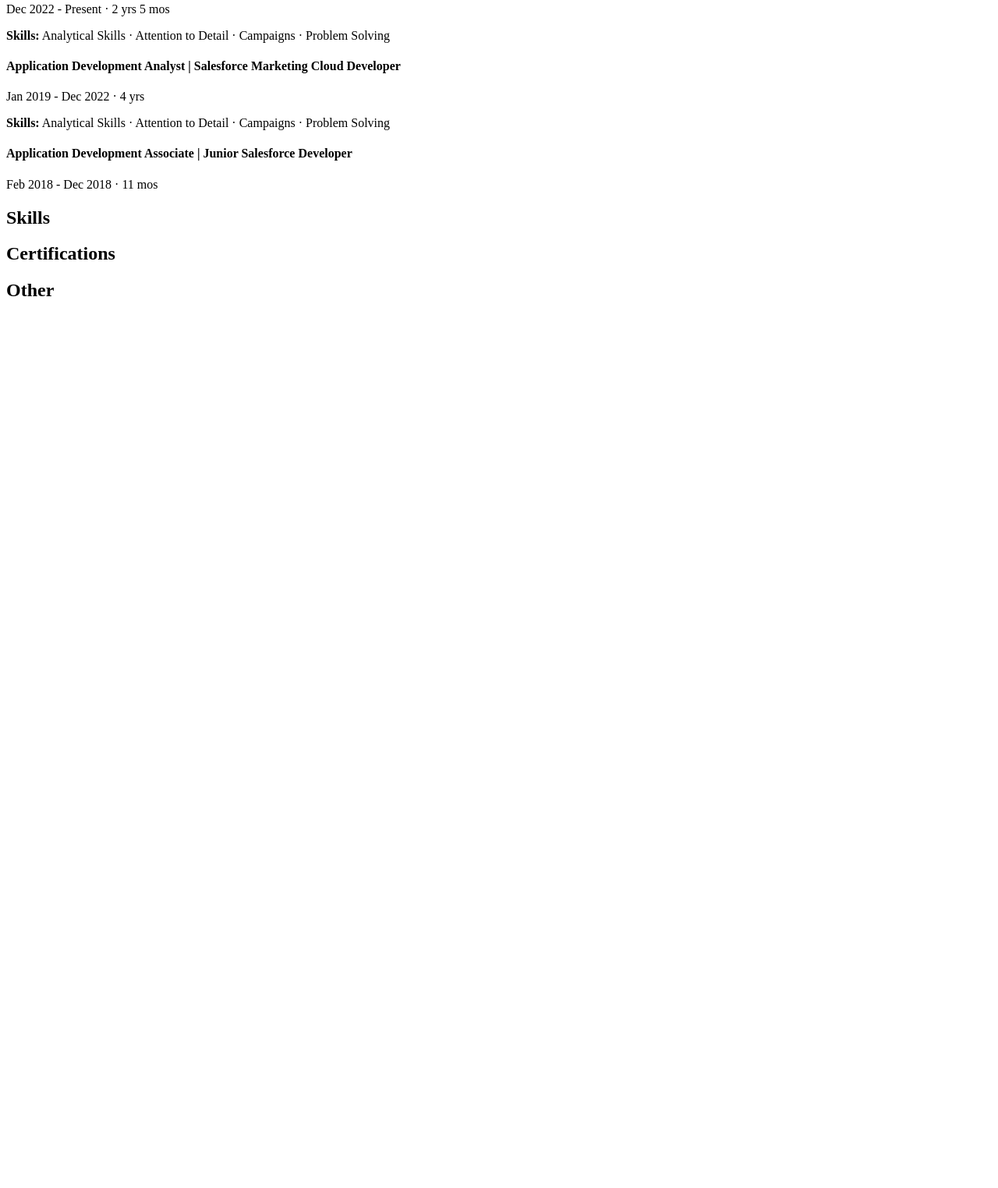
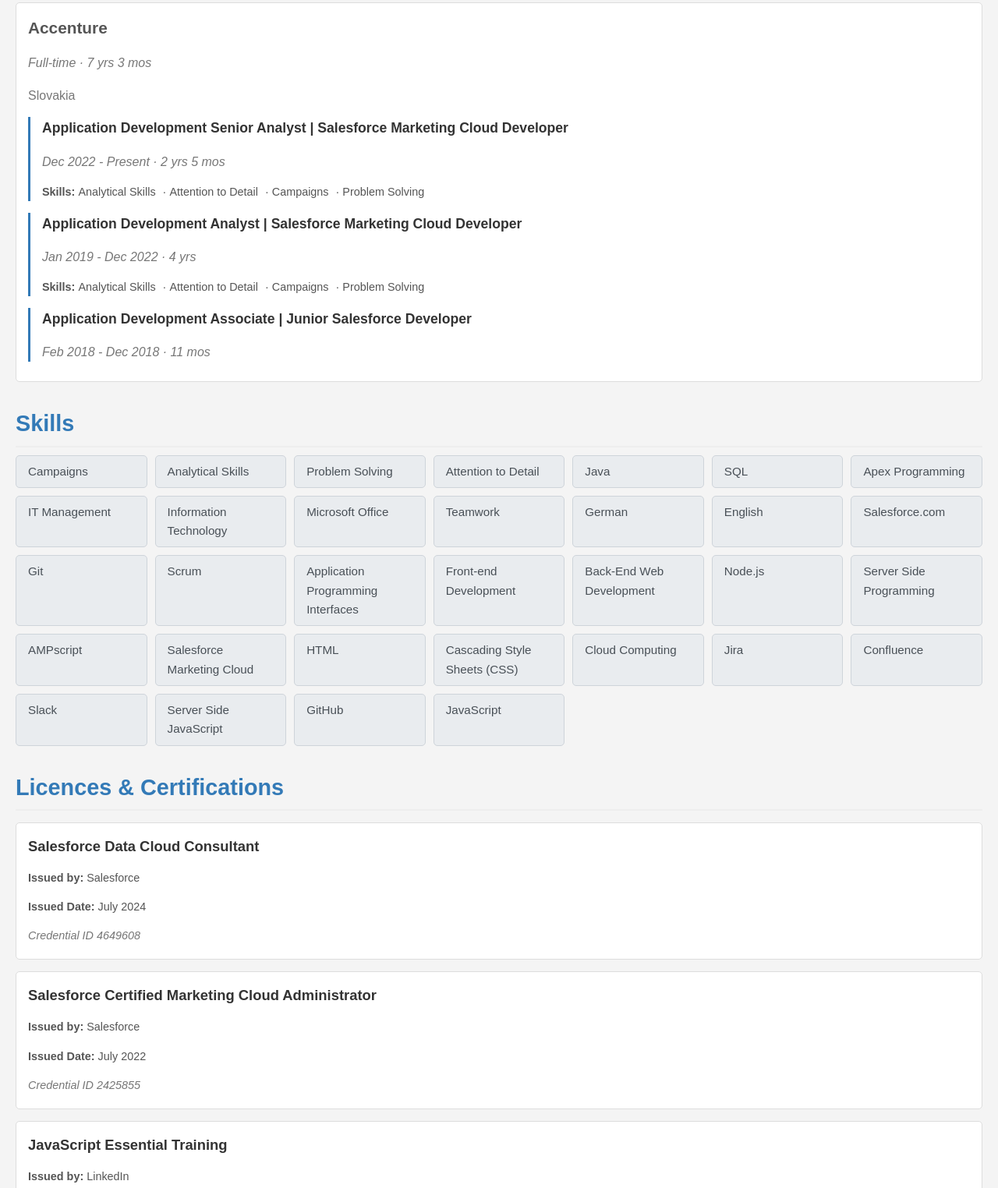
Before and after one commit to MichalSkrisa/The_Complete_Full_Stack_Web_Dev_Bootcamp, a plain HTML site: page Capstone Project 1/index.html in a window 1280 px wide. Shown: the part 725-2249 px from the top of the page at 78% size. Before the commit the page ends 1131 px from the top, so only its background shows below. Drawn offline with Linux system fonts and the light colour scheme.

Commit message:
20250406_changes

```diff
--- a/Capstone Project 1/index.html
+++ b/Capstone Project 1/index.html
@@ -4,11 +4,11 @@
     <meta charset="UTF-8" />
     <meta name="viewport" content="width=device-width, initial-scale=1.0" />
     <title>My Resume</title>
+    <link rel="stylesheet" href="./style.css" />
   </head>
   <body>
     <h1>Michal Skrisa</h1>
     <img src="./assets/images/me.jpg" alt="Michal Skrisa" height="200" />
-
     <h2>Summary</h2>
     <p>
       I am a Salesforce Marketing Cloud Developer with a passion for creating
@@ -29,7 +29,6 @@
         <h3>Accenture</h3>
         <p class="duration">Full-time · 7 yrs 3 mos</p>
         <p class="location">Slovakia</p>
-
         <div class="role">
           <h4>
             Application Development Senior Analyst | Salesforce Marketing Cloud
@@ -38,8 +37,8 @@
           <p class="timeframe">Dec 2022 - Present · 2 yrs 5 mos</p>
           <p class="skills">
             <strong>Skills:</strong>
-            <span>Analytical Skills</span> · <span>Attention to Detail</span> ·
-            <span>Campaigns</span> ·
+            <span>Analytical Skills</span>
+            · <span>Attention to Detail</span> · <span>Campaigns</span> ·
             <span>Problem Solving</span>
           </p>
         </div>
@@ -66,8 +65,121 @@
         </div>
       </div>
     </div>
-    <h2>Skills</h2>
-    <h2>Certifications</h2>
-    <h2>Other</h2>
+    <div class="skills-section">
+      <h2>Skills</h2>
+      <ul class="skills-list">
+        <li>Campaigns</li>
+        <li>Analytical Skills</li>
+        <li>Problem Solving</li>
+        <li>Attention to Detail</li>
+        <li>Java</li>
+        <li>SQL</li>
+        <li>Apex Programming</li>
+        <li>IT Management</li>
+        <li>Information Technology</li>
+        <li>Microsoft Office</li>
+        <li>Teamwork</li>
+        <li>German</li>
+        <li>English</li>
+        <li>Salesforce.com</li>
+        <li>Git</li>
+        <li>Scrum</li>
+        <li>Application Programming Interfaces</li>
+        <li>Front-end Development</li>
+        <li>Back-End Web Development</li>
+        <li>Node.js</li>
+        <li>Server Side Programming</li>
+        <li>AMPscript</li>
+        <li>Salesforce Marketing Cloud</li>
+        <li>HTML</li>
+        <li>Cascading Style Sheets (CSS)</li>
+        <li>Cloud Computing</li>
+        <li>Jira</li>
+        <li>Confluence</li>
+        <li>Slack</li>
+        <li>Server Side JavaScript</li>
+        <li>GitHub</li>
+        <li>JavaScript</li>
+      </ul>
+    </div>
+    <div class="licenses-certifications">
+      <h2>Licences & Certifications</h2>
+      <div class="certification">
+        <h3>Salesforce Data Cloud Consultant</h3>
+        <p><strong>Issued by:</strong> Salesforce</p>
+        <p><strong>Issued Date:</strong> July 2024</p>
+        <p class="credential-id">Credential ID 4649608</p>
+      </div>
+
+      <div class="certification">
+        <h3>Salesforce Certified Marketing Cloud Administrator</h3>
+        <p><strong>Issued by:</strong> Salesforce</p>
+        <p><strong>Issued Date:</strong> July 2022</p>
+        <p class="credential-id">Credential ID 2425855</p>
+      </div>
+
+      <div class="certification">
+        <h3>JavaScript Essential Training</h3>
+        <p><strong>Issued by:</strong> LinkedIn</p>
+        <p><strong>Issued Date:</strong> December 2021</p>
+      </div>
+
+      <div class="certification">
+        <h3>Learning Git and GitHub</h3>
+        <p><strong>Issued by:</strong> LinkedIn</p>
+        <p><strong>Issued Date:</strong> October 2021</p>
+      </div>
+
+      <div class="certification">
+        <h3>Salesforce Certified Marketing Cloud Developer</h3>
+        <p><strong>Issued by:</strong> Salesforce</p>
+        <p><strong>Issued Date:</strong> October 2020</p>
+        <p class="credential-id">Credential ID 21535632</p>
+      </div>
+
+      <div class="certification">
+        <h3>Salesforce Certified Marketing Cloud Consultant</h3>
+        <p><strong>Issued by:</strong> Salesforce</p>
+        <p><strong>Issued Date:</strong> July 2020</p>
+        <p class="credential-id">Credential ID 21328640</p>
+      </div>
+
+      <div class="certification">
+        <h3>Learning npm the Node Package Manager</h3>
+        <p><strong>Issued by:</strong> LinkedIn</p>
+        <p><strong>Issued Date:</strong> May 2020</p>
+      </div>
+
+      <div class="certification">
+        <h3>Become a RESTful API Developer</h3>
+        <p><strong>Issued by:</strong> LinkedIn</p>
+        <p><strong>Issued Date:</strong> July 2019</p>
+      </div>
+
+      <div class="certification">
+        <h3>Salesforce Certified Marketing Cloud Email Specialist</h3>
+        <p><strong>Issued by:</strong> Salesforce</p>
+        <p><strong>Issued Date:</strong> January 2019</p>
+        <p class="credential-id">Credential ID 19812001</p>
+      </div>
+
+      <div class="certification">
+        <h3>Salesforce Certified Platform App Builder Certification</h3>
+        <p><strong>Issued by:</strong> Salesforce</p>
+        <p><strong>Issued Date:</strong> May 2018</p>
+        <p class="credential-id">Credential ID 18659465</p>
+      </div>
+    </div>
+    <h2>Interests</h2>
+    <p>
+      I am passionate about programming and IT, constantly seeking to expand my
+      knowledge and skills in this ever-evolving field. Outside of work, I am an
+      avid fisherman and enjoy sports such as table football, floorball,
+      exercising, and cycling. I also love spending quality time with
+      colleagues, friends and family, relaxing over a good beer and delicious
+      food. Additionally, I have a deep love for everything related to music –
+      creating it, listening to it, and attending concerts. I can play the bass
+      guitar and have some experience with the guitar as well.
+    </p>
   </body>
 </html>
--- /dev/null
+++ b/Capstone Project 1/style.css
@@ -0,0 +1,200 @@
+/* Globálne štýly pre telo stránky */
+body {
+  font-family: sans-serif; /* Nastavuje základný font pre text na bezpätkové písmo (ľahšie čitateľné na obrazovke). */
+  margin: 20px; /* Pridáva vonkajšie okraje okolo celého obsahu tela stránky. */
+  line-height: 1.6; /* Nastavuje výšku riadka pre lepší komfort čítania. */
+  color: #333; /* Nastavuje základnú farbu textu na tmavosivú. */
+  background-color: #f4f4f4; /* Nastavuje farbu pozadia stránky na svetlosivú. */
+}
+
+/* Štýly pre nadpisy prvej úrovne (<h1>) */
+h1 {
+  font-size: 2.5em; /* Nastavuje veľkosť písma na 2.5-násobok základnej veľkosti. */
+  color: #337ab7; /* Nastavuje farbu nadpisu na modrú (často používaná pre odkazy a dôležité texty). */
+  text-align: center; /* Zarovnáva text nadpisu na stred. */
+  margin-bottom: 20px; /* Pridáva spodný vonkajší okraj pre oddelenie od nasledujúceho obsahu. */
+}
+
+/* Štýly pre obrázok (<img>) */
+img {
+  display: block; /* Správa sa ako blokový element, takže pred a za ním budú zlomy riadkov. */
+  margin: 0 auto 20px auto; /* Nastavuje horný a dolný vonkajší okraj na 20px a ľavý a pravý na auto, čo obrázok vycentruje. */
+  border-radius: 50%; /* Zaokrúhli rohy obrázka do kruhu. */
+  border: 5px solid #ddd; /* Pridáva svetlosivé orámovanie okolo obrázka. */
+  box-shadow: 3px 3px 5px #888; /* Pridáva jemný tieň pod obrázok. */
+}
+
+/* Štýly pre nadpisy druhej úrovne (<h2>) */
+h2 {
+  font-size: 1.8em; /* Nastavuje veľkosť písma. */
+  color: #337ab7; /* Nastavuje farbu nadpisu. */
+  margin-top: 30px; /* Pridáva horný vonkajší okraj pre oddelenie sekcií. */
+  margin-bottom: 10px; /* Pridáva spodný vonkajší okraj. */
+  border-bottom: 2px solid #eee; /* Pridáva tenkú svetlosivú čiaru pod nadpis. */
+  padding-bottom: 5px; /* Pridáva vnútorný spodný okraj pre priestor medzi textom a čiarou. */
+}
+
+/* Štýly pre odstavce (<p>) */
+p {
+  margin-bottom: 15px; /* Pridáva spodný vonkajší okraj medzi odstavcami. */
+}
+
+/* Štýly pre sekciu skúseností (.experience) */
+.experience {
+  margin-top: 30px; /* Horný vonkajší okraj pre oddelenie. */
+}
+
+/* Štýly pre jednu pracovnú pozíciu (.job) */
+.job {
+  margin-bottom: 20px; /* Spodný vonkajší okraj medzi jednotlivými pracovnými pozíciami. */
+  padding: 15px; /* Vnútorný okraj okolo obsahu pracovnej pozície. */
+  border: 1px solid #ddd; /* Tenká svetlosivá orámovanie. */
+  border-radius: 5px; /* Zaoblené rohy orámovania. */
+  background-color: #fff; /* Biele pozadie pre lepšiu čitateľnosť. */
+}
+
+/* Štýly pre nadpisy tretej úrovne (<h3>) - názov spoločnosti */
+.job h3 {
+  font-size: 1.3em; /* Väčšia veľkosť písma pre názov spoločnosti. */
+  color: #555; /* Tmavšia sivá farba. */
+  margin-top: 0; /* Odstraňuje predvolený horný okraj nadpisu. */
+  margin-bottom: 5px; /* Spodný vonkajší okraj. */
+}
+
+/* Štýly pre trvanie zamestnania (.duration) */
+.job .duration {
+  font-style: italic; /* Nastavuje text na kurzívu. */
+  color: #777; /* Svetlejšia sivá farba. */
+  margin-bottom: 10px; /* Spodný vonkajší okraj. */
+}
+
+/* Štýly pre lokalitu práce (.location) */
+.job .location {
+  color: #777; /* Svetlejšia sivá farba. */
+  margin-bottom: 10px; /* Spodný vonkajší okraj. */
+}
+
+/* Štýly pre jednu rolu/pozíciu v rámci spoločnosti (.role) */
+.job .role {
+  margin-top: 15px; /* Horný vonkajší okraj pre oddelenie od predchádzajúcich informácií o práci. */
+  padding-left: 15px; /* Vnútorný ľavý okraj pre odsadenie. */
+  border-left: 3px solid #337ab7; /* Tenká modrá čiara na ľavej strane pre vizuálne oddelenie rolí. */
+  margin-bottom: 10px; /* Spodný vonkajší okraj medzi rolami. */
+}
+
+/* Štýly pre nadpisy štvrtej úrovne (<h4>) - názov pozície */
+.job .role h4 {
+  font-size: 1.1em; /* Mierne menšia veľkosť písma ako názov spoločnosti. */
+  color: #333; /* Tmavá farba textu. */
+  margin-top: 0; /* Odstraňuje predvolený horný okraj. */
+  margin-bottom: 5px; /* Spodný vonkajší okraj. */
+}
+
+/* Štýly pre časové obdobie roly (.timeframe) */
+.job .role .timeframe {
+  font-style: italic; /* Kurzíva. */
+  color: #777; /* Svetlejšia sivá. */
+  margin-bottom: 5px; /* Spodný vonkajší okraj. */
+}
+
+/* Štýly pre zoznam zručností (.skills) */
+.job .role .skills {
+  font-size: 0.9em; /* Menšia veľkosť písma. */
+  color: #555; /* Tmavšia sivá. */
+}
+
+/* Štýly pre tučný text v zručnostiach */
+.job .role .skills strong {
+  font-weight: bold; /* Tučné písmo pre "Skills:". */
+}
+
+/* Štýly pre jednotlivé zručnosti (<span> v zručnostiach) */
+.job .role .skills span {
+  display: inline-block; /* Umožňuje nastaviť okraje a vnútorné okraje, ale prvky zostanú na jednom riadku. */
+  margin-right: 5px; /* Pravý vonkajší okraj pre oddelenie zručností. */
+}
+
+/* Štýly pre sekciu zručností (.skills-section) */
+.skills-section {
+  margin-top: 30px; /* Horný vonkajší okraj pre oddelenie. */
+}
+
+/* Štýly pre neusporiadaný zoznam zručností (.skills-list) */
+.skills-list {
+  list-style: none; /* Odstraňuje odrážky zo zoznamu. */
+  padding: 0; /* Odstraňuje vnútorné okraje zoznamu. */
+  margin: 0; /* Odstraňuje vonkajšie okraje zoznamu. */
+  display: grid; /* Používa CSS Grid pre rozloženie do stĺpcov. */
+  grid-template-columns: repeat(
+    auto-fit,
+    minmax(150px, 1fr)
+  ); /* Vytvorí stĺpce, minimálna šírka 150px, flexibilné rozloženie. */
+  gap: 10px; /* Medzery medzi položkami gridu (zručnosťami). */
+}
+
+/* Štýly pre jednotlivé položky zručností (<li> v .skills-list) */
+.skills-list li {
+  background-color: #e9ecef; /* Svetlé pozadie pre každú zručnosť. */
+  padding: 8px 15px; /* Vnútorné okraje pre lepšie ohraničenie textu. */
+  border-radius: 5px; /* Zaoblené rohy. */
+  font-size: 0.95em; /* Mierne väčšia veľkosť písma ako predtým. */
+  color: #495057; /* Tmavšia farba textu. */
+  border: 1px solid #ced4da; /* Jemná orámovanie. */
+}
+
+/* Media query pre menšie obrazovky (napr. mobilné telefóny) */
+@media (max-width: 768px) {
+  .skills-list {
+    grid-template-columns: 1fr; /* Zobrazí zručnosti v jednom stĺpci na menších obrazovkách. */
+  }
+}
+
+/* Štýly pre sekciu licencií a certifikácií (.licenses-certifications) */
+.licenses-certifications {
+  margin-top: 30px; /* Horný vonkajší okraj pre oddelenie. */
+}
+
+/* Štýly pre nadpis sekcie licencií a certifikácií (<h2> v .licenses-certifications) */
+.licenses-certifications h2 {
+  font-size: 1.8em; /* Väčšia veľkosť písma. */
+  color: #337ab7; /* Modrá farba. */
+  margin-bottom: 15px; /* Spodný vonkajší okraj. */
+  border-bottom: 2px solid #eee; /* Svetlosivá čiara pod nadpisom. */
+  padding-bottom: 5px; /* Vnútorný spodný okraj. */
+}
+
+/* Štýly pre jednotlivé certifikáty (.certification) */
+.certification {
+  margin-bottom: 15px; /* Spodný vonkajší okraj medzi certifikátmi. */
+  padding: 15px; /* Vnútorný okraj okolo obsahu certifikátu. */
+  border: 1px solid #ddd; /* Svetlosivá orámovanie. */
+  border-radius: 5px; /* Zaoblené rohy. */
+  background-color: #fff; /* Biele pozadie. */
+}
+
+/* Štýly pre nadpis tretej úrovne (<h3>) - názov certifikátu */
+.certification h3 {
+  font-size: 1.15em; /* Mierne väčšia veľkosť písma. */
+  margin-top: 0; /* Odstraňuje predvolený horný okraj. */
+  margin-bottom: 5px; /* Spodný vonkajší okraj. */
+  color: #333; /* Tmavá farba textu. */
+}
+
+/* Štýly pre odstavce s informáciami o certifikáte (<p> v .certification) */
+.certification p {
+  font-size: 0.9em; /* Menšia veľkosť písma. */
+  color: #555; /* Tmavšia sivá farba. */
+  margin-bottom: 3px; /* Menší spodný vonkajší okraj. */
+}
+
+/* Štýly pre triedu s ID certifikátu (.credential-id) */
+.certification .credential-id {
+  font-style: italic; /* Kurzíva pre ID. */
+  color: #777; /* Svetlejšia sivá farba. */
+}
+
+/* Štýly pre sekciu záujmov (h2 a p) */
+h2 + p {
+  /* Selektor pre odstavec, ktorý nasleduje bezprostredne za h2. */
+  margin-top: 10px; /* Pridáva trochu priestoru medzi nadpisom "Interests" a prvým odstavcom. */
+}
```
